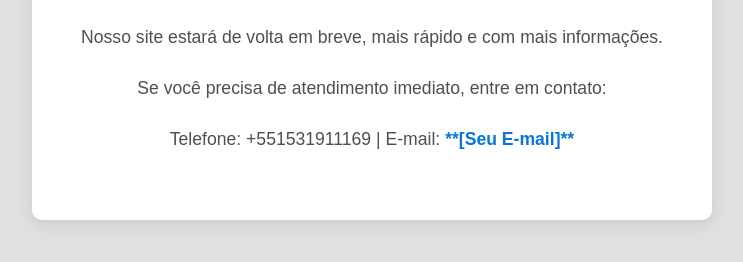
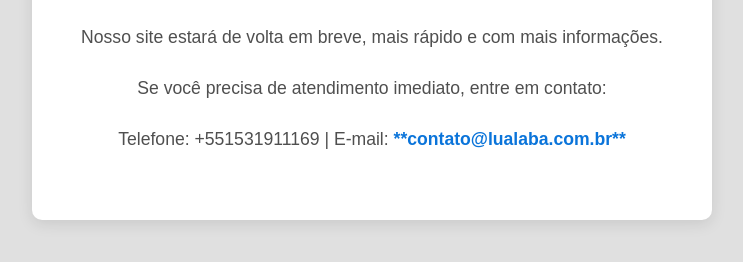
Before and after one commit to mrodryguez/lualaba-portal, a plain HTML site: page index.html in a window 1280 px wide. Shown: the part 396-658 px from the top of the page, without its empty margins (268-1011 px from the left). Drawn offline with Linux system fonts and the light colour scheme.

Commit message:
Update index.html

```diff
--- a/index.html
+++ b/index.html
@@ -78,7 +78,7 @@
 
         <div class="contact-info">
             <p>Se você precisa de atendimento imediato, entre em contato:</p>
-            <p>Telefone: +551531911169 | E-mail: <a href="mailto:contato@lualaba.com.br">**[Seu E-mail]**</a></p>
+            <p>Telefone: +551531911169 | E-mail: <a href="mailto:contato@lualaba.com.br">**contato@lualaba.com.br**</a></p>
         </div>
     </div>
 
```
